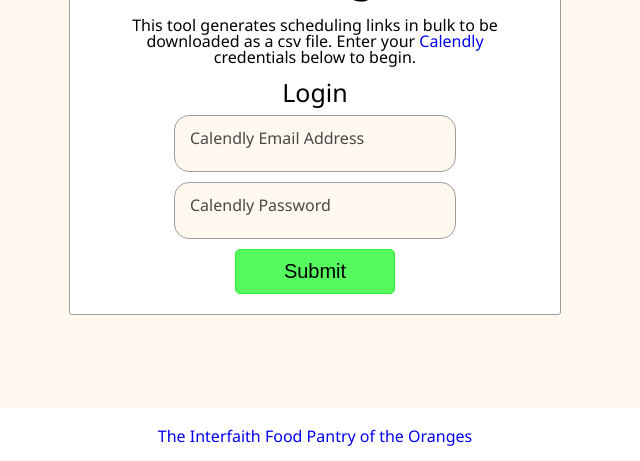
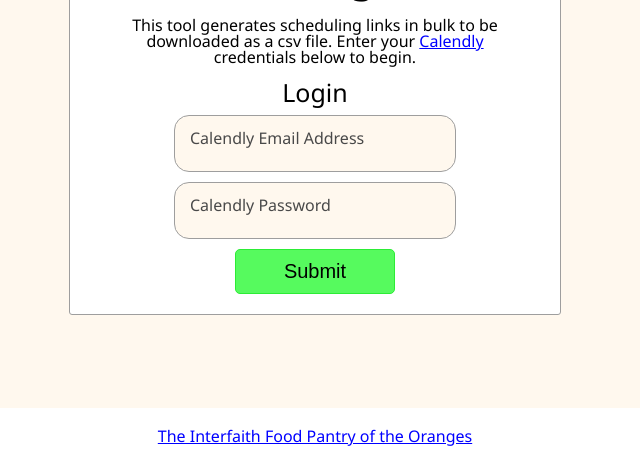
Before and after one commit to The20thDuck/ifpo-calendly, a website: page public/index.html in a window 1280 px wide. Shown: the part 336-797 px from the top of the page, 325-965 px from the left. Drawn offline with Linux system fonts and the light colour scheme.

Commit message:
Change color of links

```diff
--- a/public/styles.css
+++ b/public/styles.css
@@ -127,8 +127,9 @@
     cursor: pointer;
 }
 
-a {
-    text-decoration: none;
+a, a:visited {
+    /* text-decoration: none; */
+    color: blue;
 }
 
 .bottom {
```
